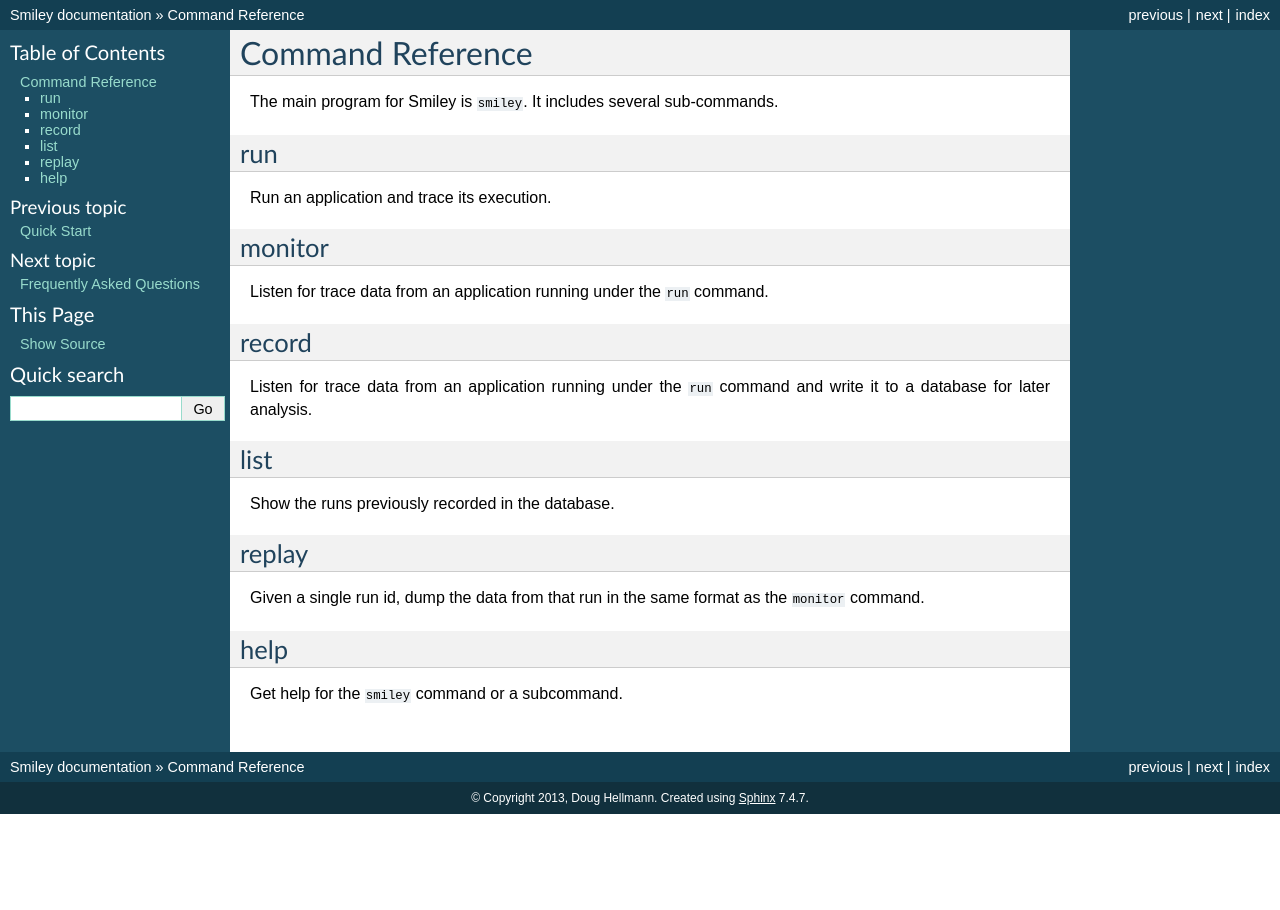
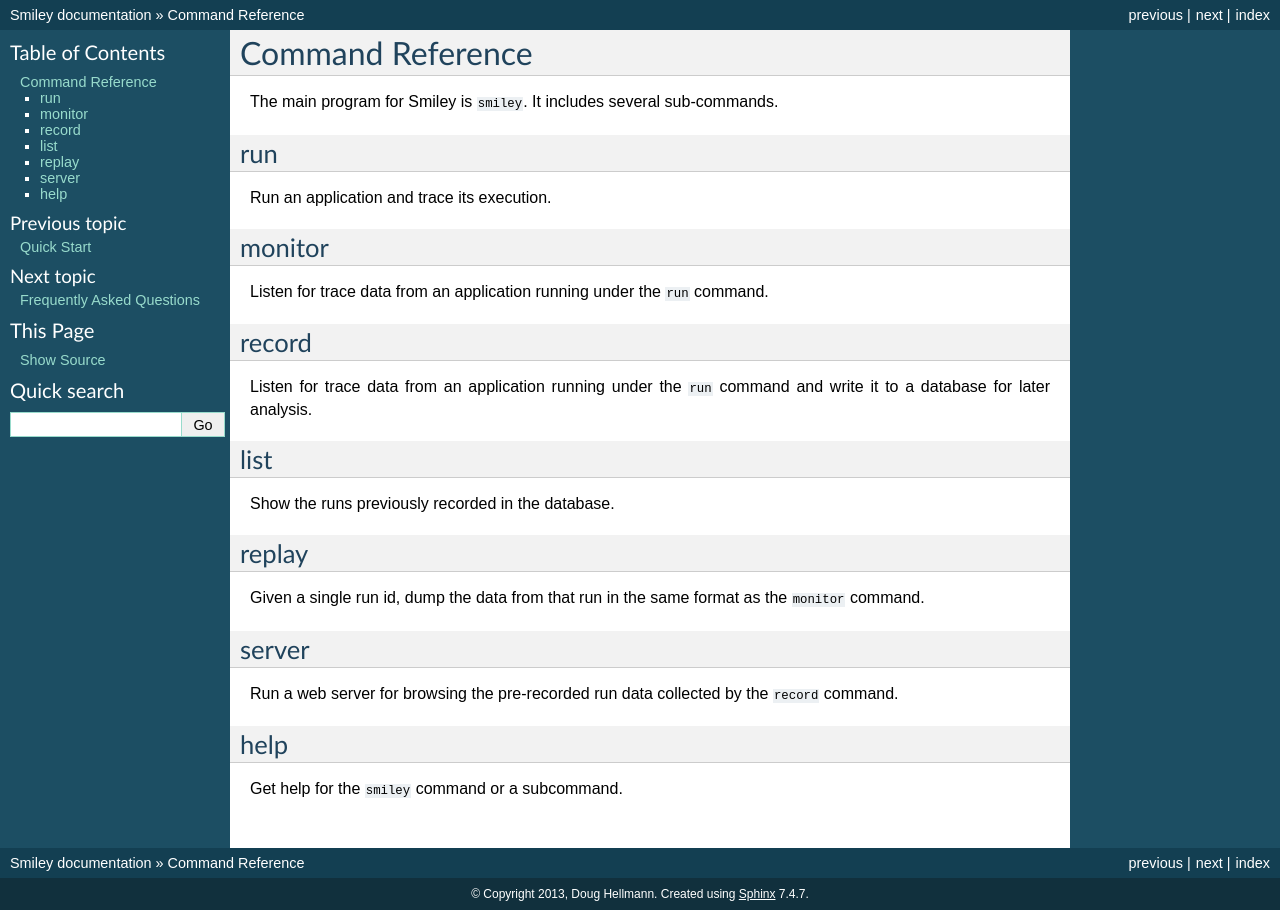
Before and after one commit to smiley-debugger/smiley, a Sphinx documentation site: the page built from docs/source/command_ref.rst, in a window 1280 px wide. Built offline with Sphinx 7.4.7, drawn with Linux system fonts in a browser that asks for light colours.

Commit message:
update history and command ref for web ui
Change-Id: I5fd4ac180dbf396bdde9f333a111aa628ded1f78
Signed-off-by: Doug Hellmann <doug.hellmann@gmail.com>

```diff
--- a/docs/source/command_ref.rst
+++ b/docs/source/command_ref.rst
@@ -43,6 +43,14 @@ replay
 Given a single run id, dump the data from that run in the same format
 as the ``monitor`` command.
 
+.. _command-server:
+
+server
+======
+
+Run a web server for browsing the pre-recorded run data collected
+by the ``record`` command.
+
 .. _command-help:
 
 help
--- a/docs/source/history.rst
+++ b/docs/source/history.rst
@@ -7,6 +7,9 @@ dev
 
 - Add :ref:`command-record` command.
 - Add :ref:`command-list` command.
+- Add web ui and :ref:`command-server` command
+- Add mode option to :ref:`command-run` to allow writing results
+  directly to a database file.
 
 0.2
 ===
```
